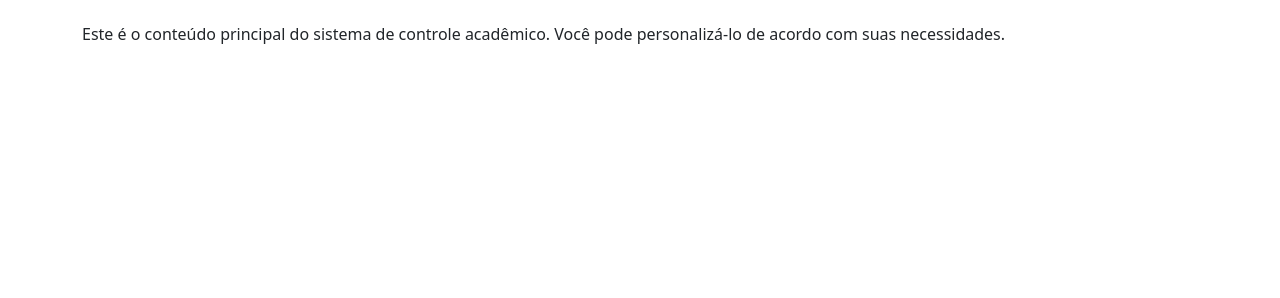
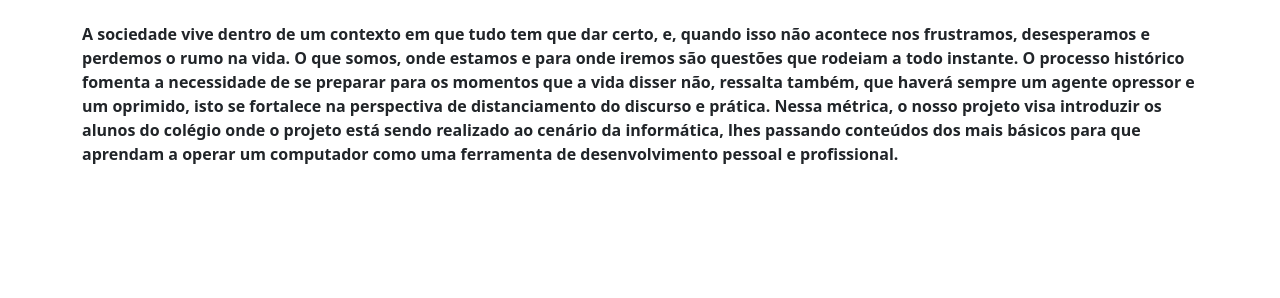
Before and after one commit to silviadebussi/scaextensao, a Django app: template sca/aplic/templates/index.html in a window 1280 px wide. Shown: the part 178-476 px from the top of the page. Run offline with Django 3.2, Linux system fonts and the light colour scheme; the template is opened without the code that fills it, so the values that code supplies are empty; some libraries are stand-ins or nearby versions.

Commit message:
'registros'

```diff
--- a/sca/aplic/templates/index.html
+++ b/sca/aplic/templates/index.html
@@ -49,7 +49,16 @@
 
     <!-- Conteúdo Principal -->
     <div class="container mt-4">
-        <p>Este é o conteúdo principal do sistema de controle acadêmico. Você pode personalizá-lo de acordo com suas necessidades.</p>
+        <p><strong> A sociedade vive dentro de um contexto em que tudo tem que dar certo, e, quando
+            isso não acontece nos frustramos, desesperamos e perdemos o rumo na vida. O que
+            somos, onde estamos e para onde iremos são questões que rodeiam a todo instante.
+            O processo histórico fomenta a necessidade de se preparar para os momentos que a
+            vida disser não, ressalta também, que haverá sempre um agente opressor e um
+            oprimido, isto se fortalece na perspectiva de distanciamento do discurso e prática.
+            Nessa métrica, o nosso projeto visa introduzir os alunos do colégio onde o projeto está
+            sendo realizado ao cenário da informática, lhes passando conteúdos dos mais básicos
+            para que aprendam a operar um computador como uma ferramenta de
+            desenvolvimento pessoal e profissional.</strong></p>
     </div>
 
 </body>
--- a/sca/aplic/views.py
+++ b/sca/aplic/views.py
@@ -96,7 +96,8 @@ def registrar_aula(request):
         form = AulaForm(request.POST)
         if form.is_valid():
             form.save()
-            return redirect('aulas')  # Redirecione para a página de exibição das aulas
+            # Redireciona para a mesma página após salvar a aula
+            return redirect('registrar_aula')
     else:
         form = AulaForm()
 
```
Also changed, not shown: sca/aplic/templates/aulas.html (+15 -1 lines).
